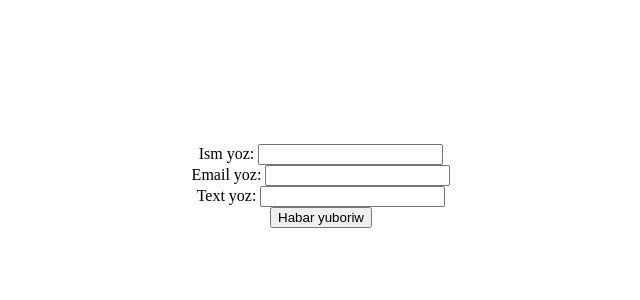
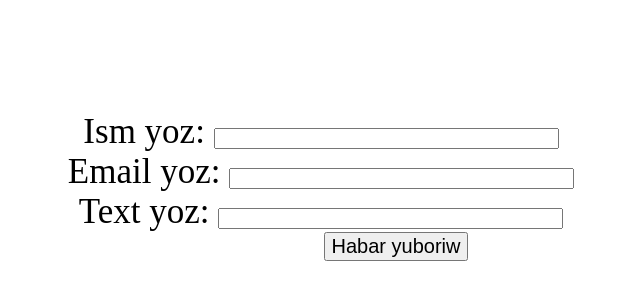
Before and after one commit to Vanessal87l/nacalo_1, a website: page contact.form.html in a window 1280 px wide. Shown: the part 222-522 px from the top of the page, without its empty margins (327-967 px from the left). Drawn offline with Linux system fonts and the light colour scheme.

Commit message:
first commit

```diff
--- a/contact.form.html
+++ b/contact.form.html
@@ -5,11 +5,11 @@
     <title>Nacalo</title>
 </head>
 <body style="width: 100%;height: 900px"  >
-<form action="" style="display: flex;align-items: center;justify-content: center ;flex-direction: column;height:100vh">
-    <label>Ism yoz: <input type="text" name="username"></label>
-    <label>Email yoz: <input type="email" name="email"></input></label>
-    <label>Text yoz: <input type="text" name="text"></label>
-    <button type="submit" >Habar yuboriw</button>
+<form action="" style="display: flex;align-items: center;justify-content: center ;flex-direction: column;height:100vh;font-size: 35px">
+    <label>Ism yoz: <input type="text" name="username "size="40px"></label>
+    <label>Email yoz: <input type="email" name="email"size="40px"></input></label>
+    <label>Text yoz: <input type="text" name="text" size="40px"></label>
+    <button type="submit" style="font-size:20px;margin-left:150px" >Habar yuboriw</button>
 </form>
 
 </body>
```
